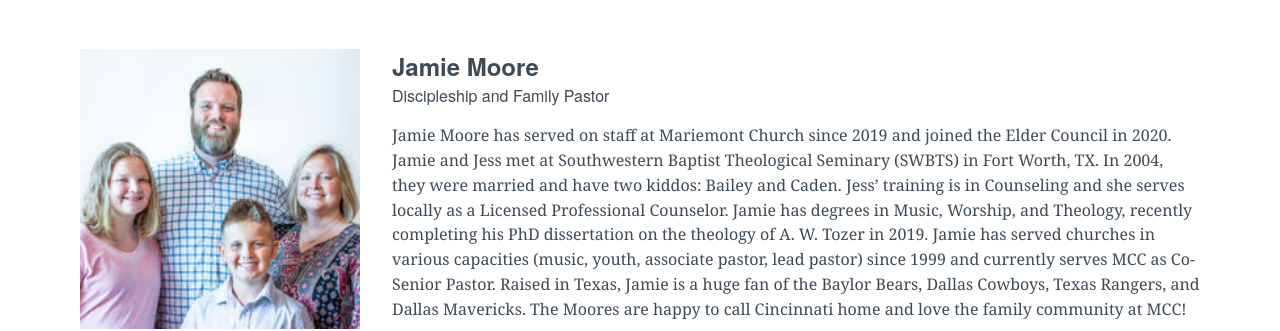
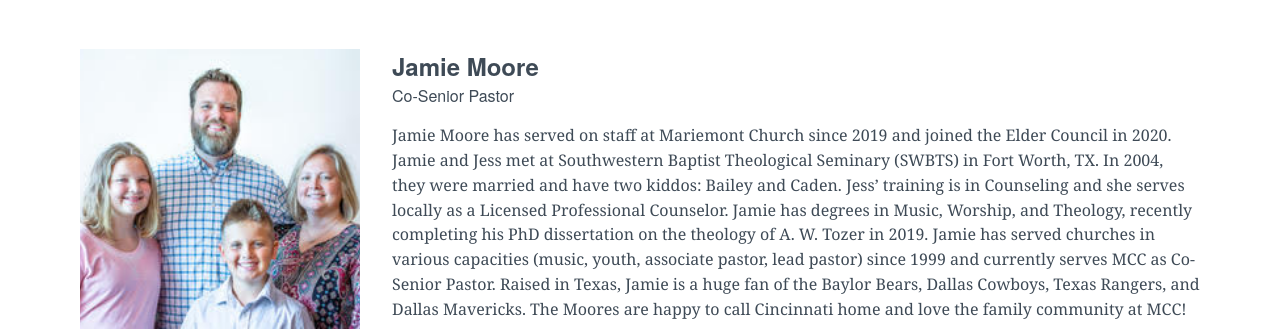
Before and after one commit to lukemoderwell/mariemont, a Jekyll site: the page built from about.md, in a window 1280 px wide and 900 px high, scrolled down 5641 px. Shown: the part 176-507 px from the top of the window. Built offline with Jekyll 4.4.1, drawn with Linux system fonts in a browser that asks for light colours; nearby versions of some CDN libraries.

Commit message:
Updated Jamie Moore

```diff
--- a/_people/jamie-moore.markdown
+++ b/_people/jamie-moore.markdown
@@ -1,7 +1,7 @@
 ---
 title: Jamie Moore, Co-Senior Pastor
 date: 2019-08-07 14:01:00 -04:00
-position: Discipleship and Family Pastor
+position: Co-Senior Pastor
 name: Jamie Moore
 is_elder: true
 image: "/uploads/0.jpg"
```
